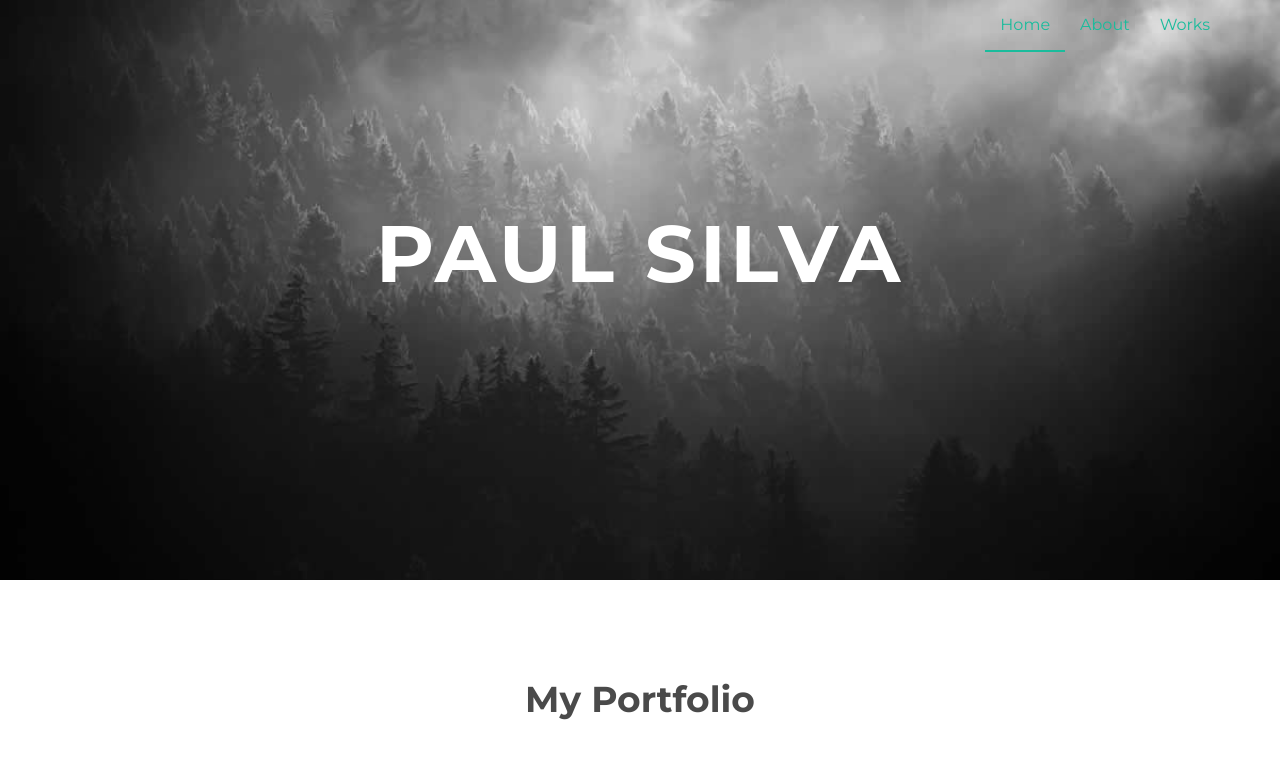
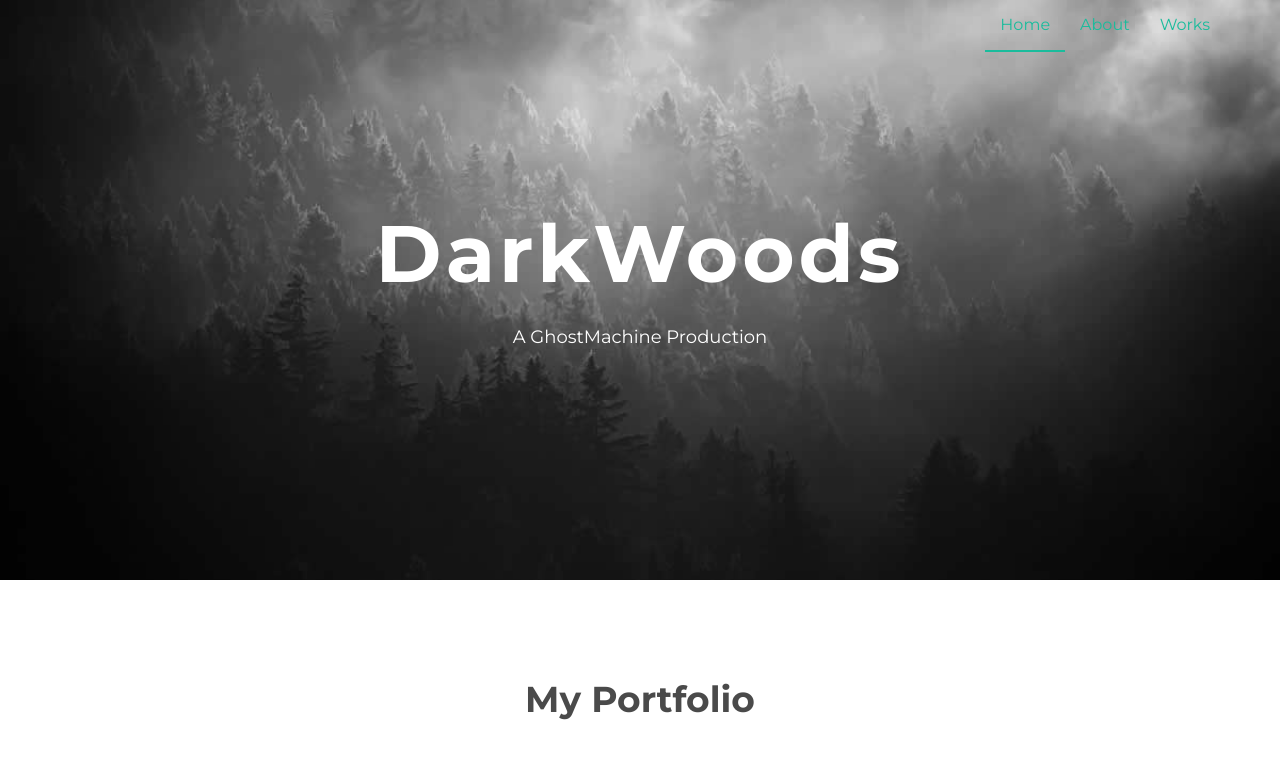
Before and after one commit to ghostmachinedw/ghostmachinedw.github.io, a plain HTML site: page index.html in a window 1280 px wide. Shown: the top 757 px of the page. Drawn offline with nearby package versions, Linux system fonts and the light colour scheme.

Commit message:
added stuff

```diff
--- a/index.html
+++ b/index.html
@@ -56,8 +56,8 @@
 			<div class="row">
 				<div class="col-lg-6 col-lg-offset-3">
 					<!-- <h4>HELLO PEOPLE, MY NAME IS</h4> -->
-					<h1>PAUL SILVA</h1>
-					<!-- <h4>WEB DESIGNER, DEVELOPER & GAME ADDICT</h4> -->
+					<h1>DarkWoods</h1>
+					<h4>A GhostMachine Production</h4>
 				</div>
 			</div><! --/row -->
 	    </div> <!-- /container -->
```
